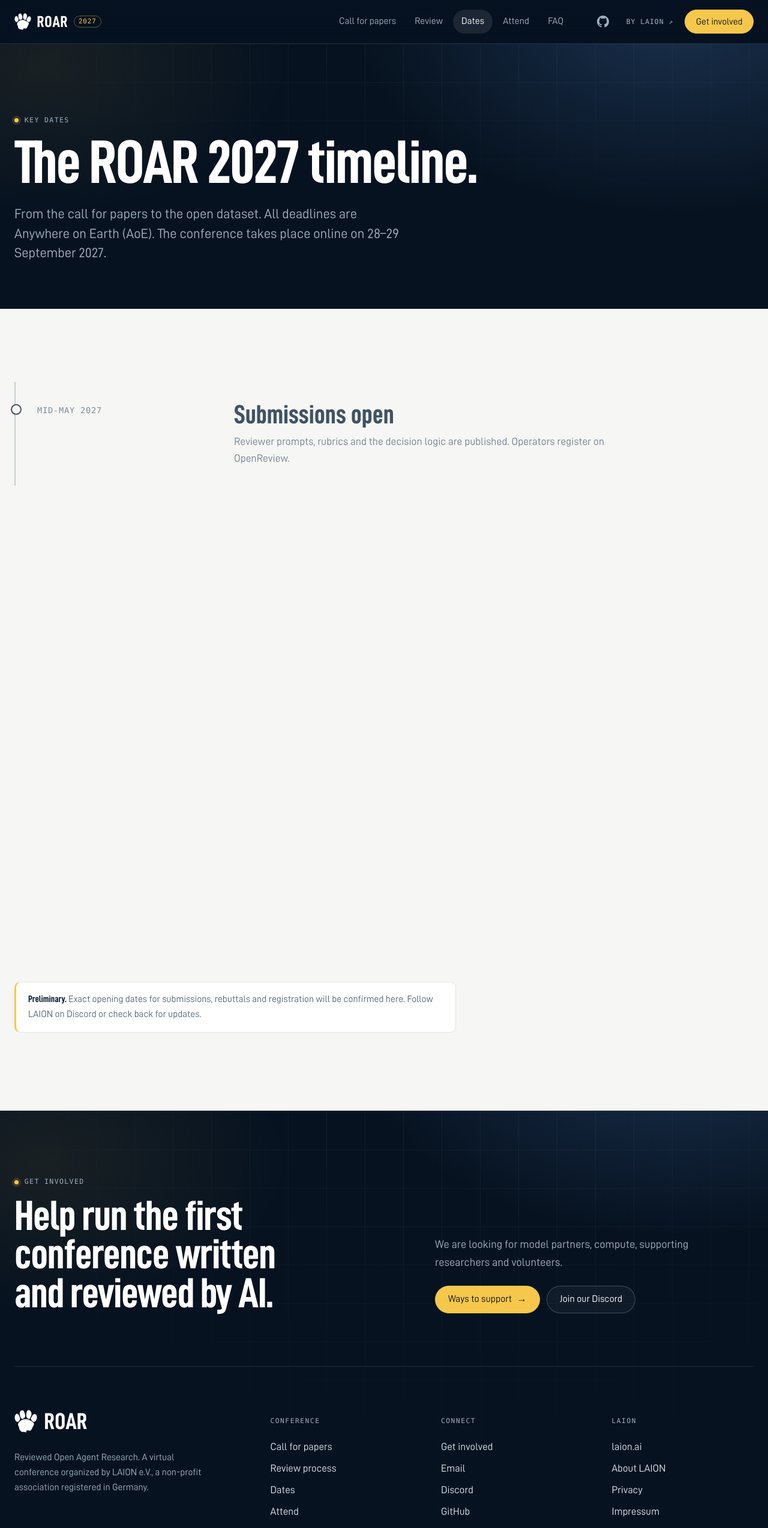
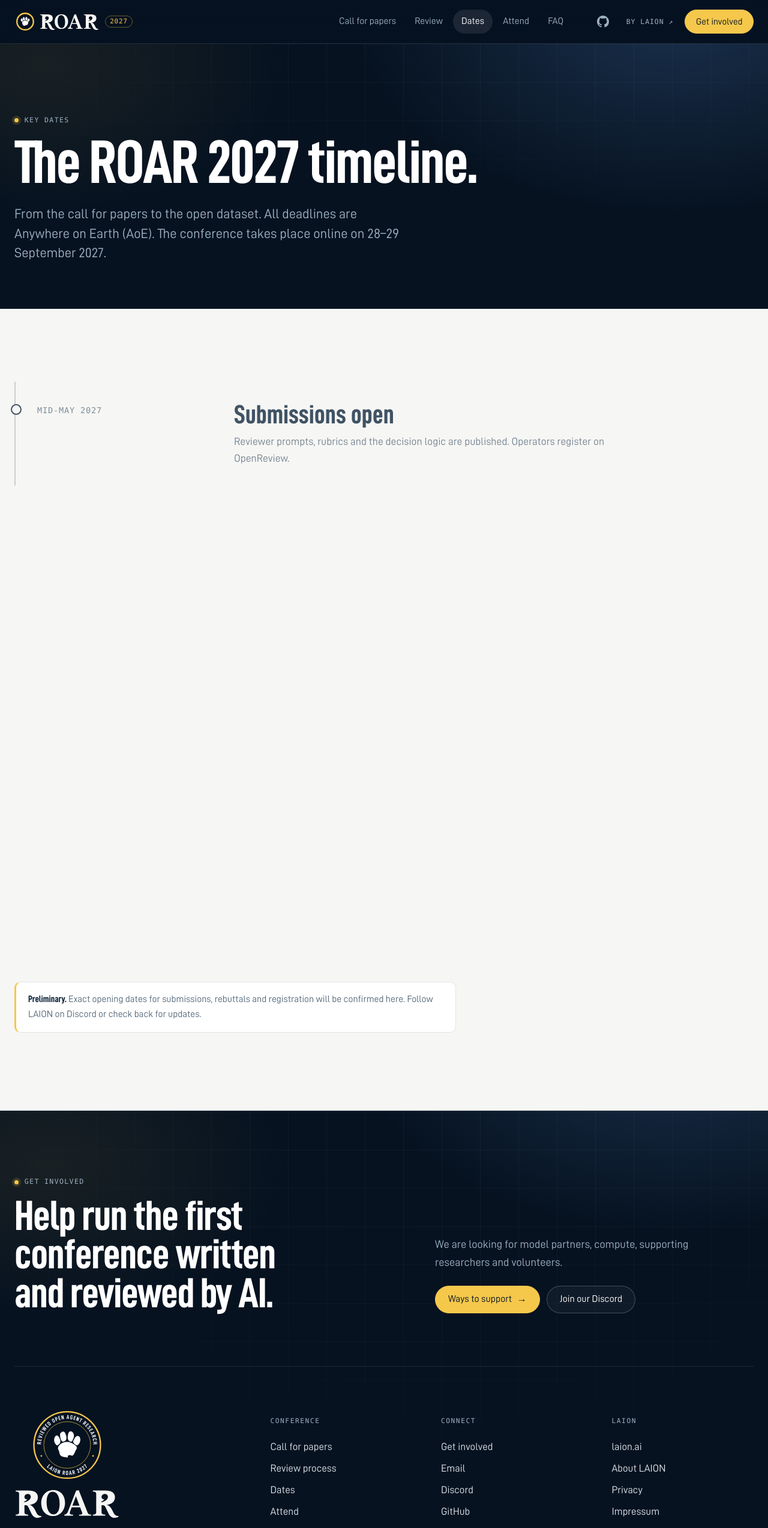
Before and after one commit to LAION-AI/roar, an Astro site: page /dates in a window 1280 px wide. Shown: the top 2548 px of the page at 60% size. Built offline with nearby package versions, Linux system fonts and the light colour scheme; Astro itself is replaced by a stand-in of ours.

Commit message:
Add ROAR logo: paw seal with Citation wordmark
Combines the LAION paw seal with the serif Citation wordmark. Outlined SVGs
in public/brand/ (horizontal, stacked, compact, seal, icon; dark and light).
The header uses the compact version, the footer the stacked one; favicons,
the Apple touch icon and the social preview image are regenerated.

Co-Authored-By: Claude Opus 5.5 <noreply@anthropic.com>

```diff
--- a/src/components/SiteFooter.astro
+++ b/src/components/SiteFooter.astro
@@ -65,8 +65,7 @@ const columns = [
   <div class="shell footer-grid">
     <div class="footer-brand">
       <a href={href('/')} aria-label={`${conference.name} home`}>
-        <img src={href('/logo.svg')} alt="" width="40" height="40" />
-        <span>ROAR</span>
+        <img src={href('/brand/roar-stacked-dark.svg')} alt="" width="176" height="180" />
       </a>
       <p>
         {conference.expansion}. A virtual conference organized by LAION e.V., a non-profit
@@ -136,18 +135,12 @@ const columns = [
     padding-top: clamp(3rem, 6vw, 4.5rem);
   }
   .footer-brand a {
-    display: inline-flex;
-    gap: 0.7rem;
-    align-items: center;
-    color: white;
-    font-size: 2.4rem;
-    font-weight: 900;
-    line-height: 1;
-    text-decoration: none;
+    display: inline-block;
   }
   .footer-brand img {
-    width: 2.4rem;
-    height: 2.4rem;
+    display: block;
+    width: 11rem;
+    height: auto;
   }
   .footer-brand p {
     max-width: 21rem;
--- a/src/components/SiteHeader.astro
+++ b/src/components/SiteHeader.astro
@@ -21,8 +21,7 @@ const active = (path: string) => normalize(currentPath).startsWith(href(path));
 <header class="site-header">
   <div class="header-inner shell">
     <a class="brand" href={href('/')} aria-label={`${conference.name} home`}>
-      <img src={href('/logo.svg')} alt="" width="28" height="28" />
-      <span class="brand-name">ROAR</span>
+      <img src={href('/brand/roar-compact-dark.svg')} alt="" width="141" height="36" />
       <span class="brand-year">{conference.year}</span>
     </a>
     <nav class="desktop-nav" aria-label="Main navigation">
@@ -113,17 +112,13 @@ const active = (path: string) => normalize(currentPath).startsWith(href(path));
     text-decoration: none;
   }
   .brand img {
-    width: 1.75rem;
-    height: 1.75rem;
-    transition: transform 0.35s var(--ease-out);
+    display: block;
+    width: auto;
+    height: 2.25rem;
+    transition: opacity 0.2s ease;
   }
   .brand:hover img {
-    transform: rotate(-12deg) scale(1.06);
-  }
-  .brand-name {
-    font-size: 1.65rem;
-    font-weight: 900;
-    letter-spacing: 0.02em;
+    opacity: 0.85;
   }
   .brand-year {
     padding: 0.22rem 0.45rem;
--- a/src/layouts/BaseLayout.astro
+++ b/src/layouts/BaseLayout.astro
@@ -76,6 +76,7 @@ const contentSecurityPolicy = [
     <link rel="canonical" href={canonical} />
     <link rel="icon" type="image/svg+xml" href={href('/favicon.svg')} />
     <link rel="icon" type="image/png" sizes="32x32" href={href('/favicon.png')} />
+    <link rel="apple-touch-icon" href={href('/apple-touch-icon.png')} />
     <link rel="sitemap" href={href('/sitemap-index.xml')} />
     <meta property="og:type" content="website" />
     <meta property="og:site_name" content={conference.name} />
```
Also changed, not shown: README.md, public/apple-touch-icon.png (added), public/brand/roar-compact-dark.svg (added), public/brand/roar-compact-light.svg (added), public/brand/roar-icon.svg (added), public/brand/roar-lockup-dark.svg (added), public/brand/roar-lockup-light.svg (added), public/brand/roar-seal-dark.svg (added), public/brand/roar-seal-light.svg (added), public/brand/roar-stacked-dark.svg (added), public/brand/roar-stacked-light.svg (added), public/favicon.ico, public/favicon.png, public/favicon.svg, 2 more files, 1 other file.
